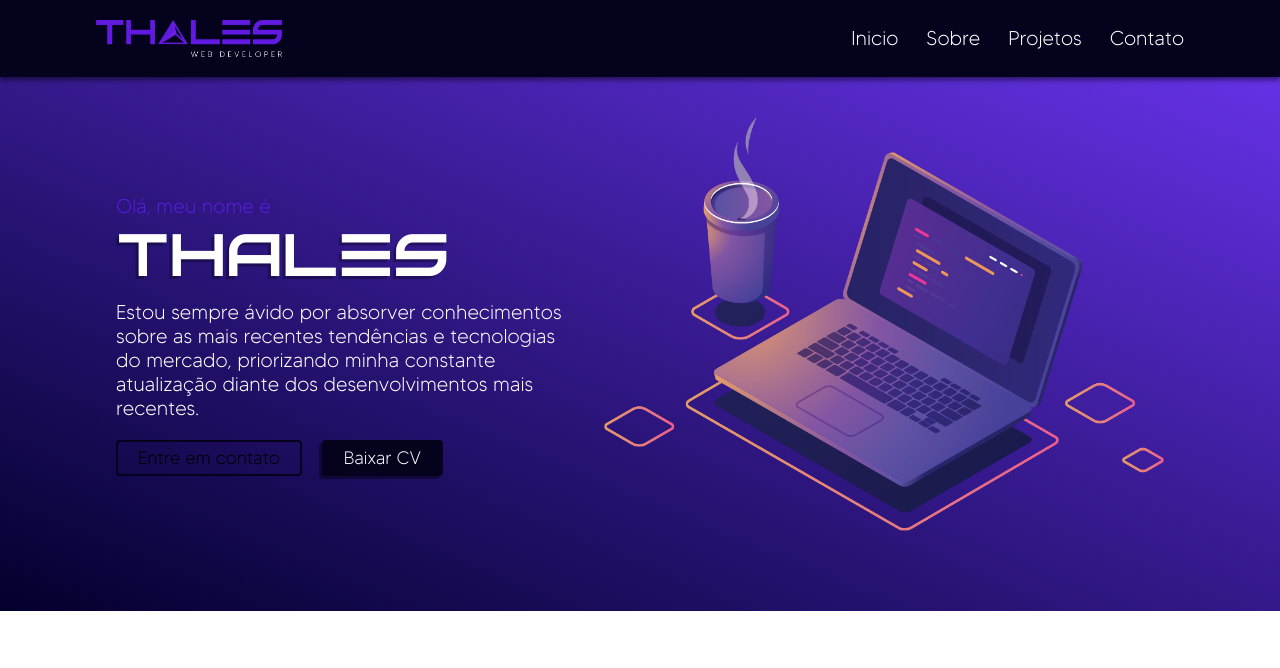
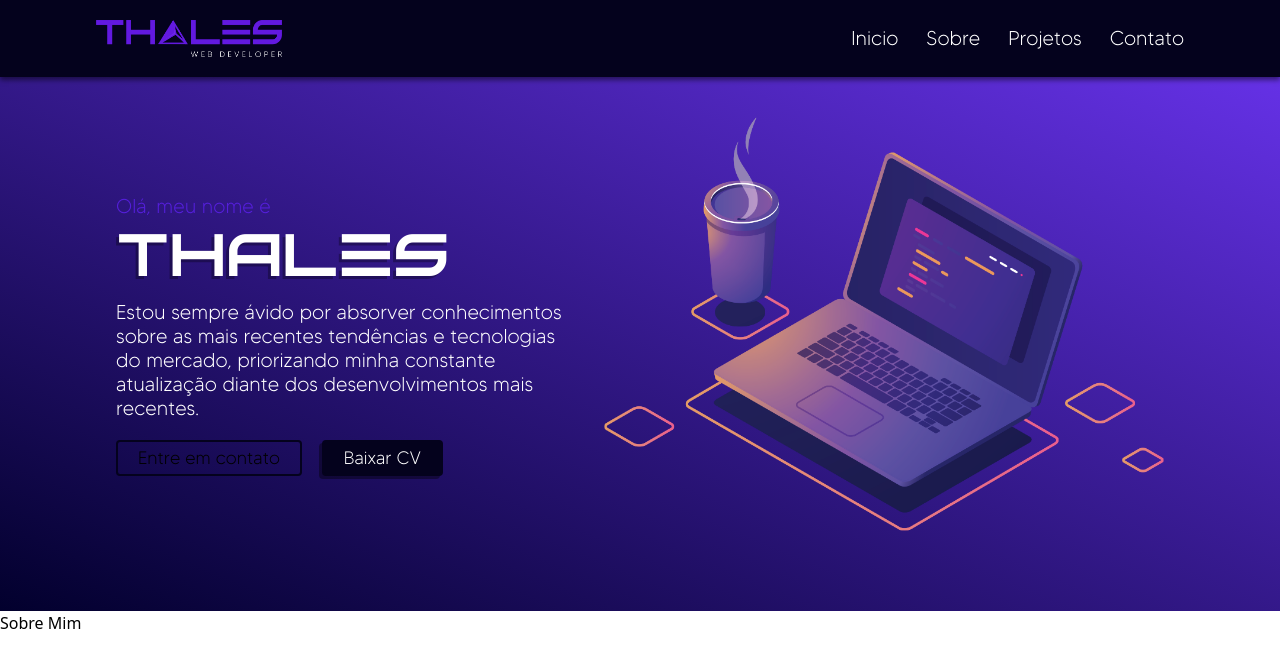
Before and after one commit to thalesmariiano/thalesdeveloper.com.br, a Vue app: page / in a window 1280 px wide. Shown: the top 668 px of the page. Built offline with nearby package versions, Linux system fonts and the light colour scheme.

Commit message:
SobreSection component created

```diff
--- a/src/App.vue
+++ b/src/App.vue
@@ -5,11 +5,15 @@
   <section>
     <InicioSection />
   </section>
+  <section>
+    <SobreSection />
+  </section>
 </template>
 
 <script setup>
   import AppHeader from '@/components/AppHeader.vue'
   import InicioSection from '@/components/InicioSection.vue'
+  import SobreSection from '@/components/SobreSection.vue'
 </script>
 
 <style scoped>
--- /dev/null
+++ b/src/components/SobreSection.vue
@@ -0,0 +1,3 @@
+<template>
+	Sobre Mim
+</template>
```
